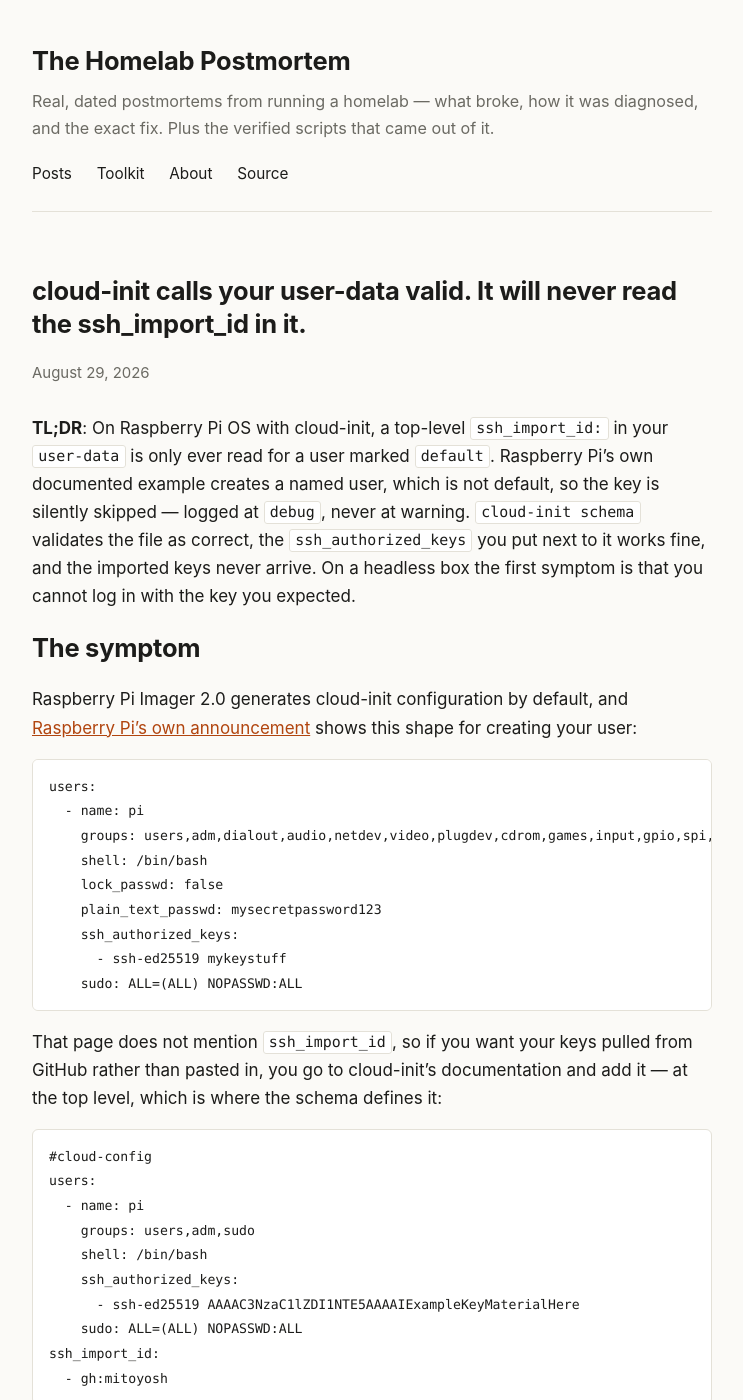
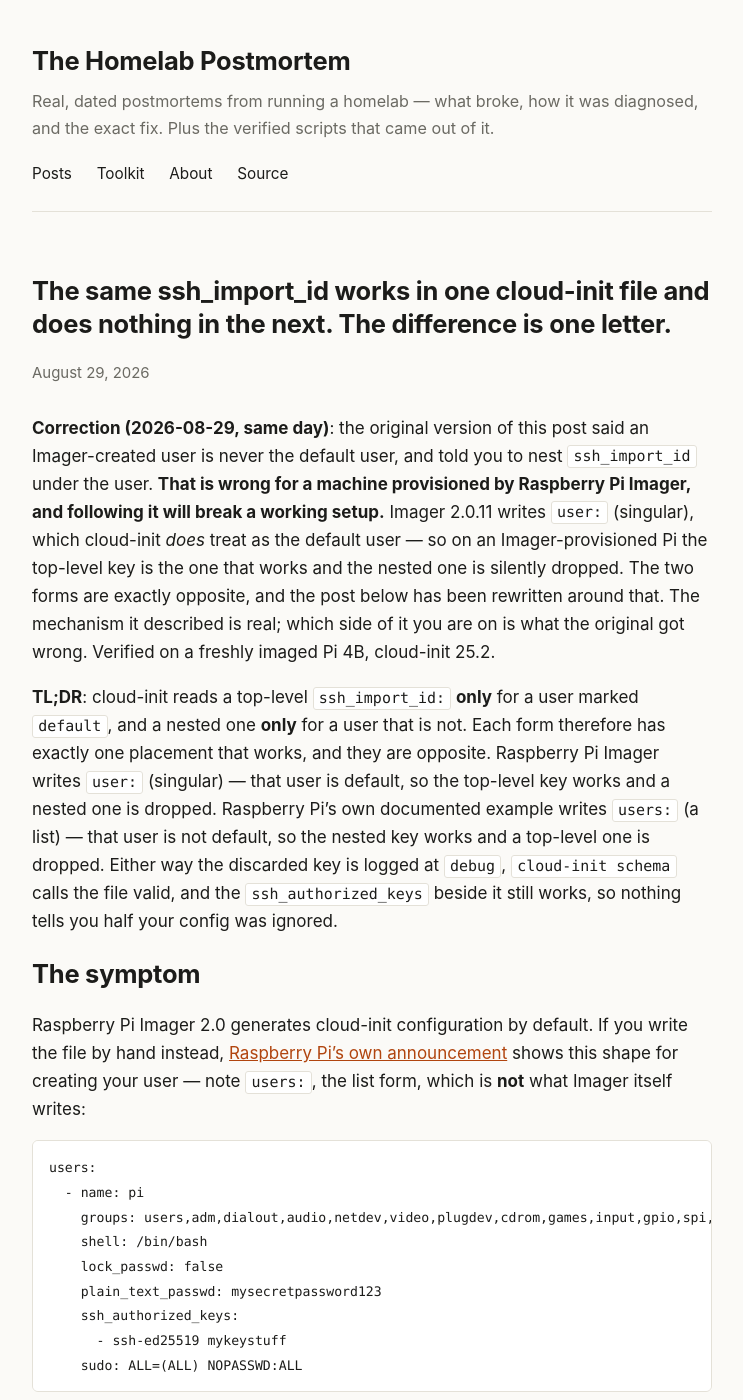
Before and after one commit to mitoyosh/homelab-postmortem, a Jekyll site: the page built from _posts/2026-08-29-cloud-init-validates-the-key-it-never-reads.md, in a window 1280 px wide and 1400 px high. Shown: the whole window, without its empty margins (268-1011 px from the left). Built offline with Jekyll 4.4.1, drawn with Linux system fonts in a browser that asks for light colours; some of the changed text lies outside the part shown.

Commit message:
Correct the cloud-init post: the fix was backwards for Imager machines
Imager 2.0.11 writes user: (singular), which cloud-init treats as the default
user -- so the top-level key works there and nesting it, which the original
post recommended, silently breaks it. Verified all four combinations on a
freshly imaged Pi. Dated correction at the top, per the rpi-clone precedent.

````diff
--- a/_posts/2026-08-29-cloud-init-validates-the-key-it-never-reads.md
+++ b/_posts/2026-08-29-cloud-init-validates-the-key-it-never-reads.md
@@ -1,15 +1,26 @@
 ---
-title: "cloud-init calls your user-data valid. It will never read the ssh_import_id in it."
+title: "The same ssh_import_id works in one cloud-init file and does nothing in the next. The difference is one letter."
 date: 2026-08-29
-excerpt: "Raspberry Pi Imager 2.0 provisions with cloud-init, and Raspberry Pi's own example creates a named user. A top-level ssh_import_id next to it passes schema validation, runs, and does nothing — because that key is only read for a user marked default, and an Imager-created user never is."
+excerpt: "A top-level ssh_import_id is read only for a user marked default, and a nested one only for a user that is not. Raspberry Pi's documented users: example and Imager's generated user: block sit on opposite sides of that line, so the placement that works on one silently does nothing on the other."
 devto_tags: raspberrypi, linux, devops, sysadmin
 ---
 
-**TL;DR**: On Raspberry Pi OS with cloud-init, a top-level `ssh_import_id:` in your `user-data` is only ever read for a user marked `default`. Raspberry Pi's own documented example creates a named user, which is not default, so the key is silently skipped — logged at `debug`, never at warning. `cloud-init schema` validates the file as correct, the `ssh_authorized_keys` you put next to it works fine, and the imported keys never arrive. On a headless box the first symptom is that you cannot log in with the key you expected.
+**Correction (2026-08-29, same day)**: the original version of this post said an
+Imager-created user is never the default user, and told you to nest
+`ssh_import_id` under the user. **That is wrong for a machine provisioned by
+Raspberry Pi Imager, and following it will break a working setup.** Imager
+2.0.11 writes `user:` (singular), which cloud-init *does* treat as the default
+user — so on an Imager-provisioned Pi the top-level key is the one that works
+and the nested one is silently dropped. The two forms are exactly opposite, and
+the post below has been rewritten around that. The mechanism it described is
+real; which side of it you are on is what the original got wrong. Verified on a
+freshly imaged Pi 4B, cloud-init 25.2.
+
+**TL;DR**: cloud-init reads a top-level `ssh_import_id:` **only** for a user marked `default`, and a nested one **only** for a user that is not. Each form therefore has exactly one placement that works, and they are opposite. Raspberry Pi Imager writes `user:` (singular) — that user is default, so the top-level key works and a nested one is dropped. Raspberry Pi's own documented example writes `users:` (a list) — that user is not default, so the nested key works and a top-level one is dropped. Either way the discarded key is logged at `debug`, `cloud-init schema` calls the file valid, and the `ssh_authorized_keys` beside it still works, so nothing tells you half your config was ignored.
 
 ## The symptom
 
-Raspberry Pi Imager 2.0 generates cloud-init configuration by default, and [Raspberry Pi's own announcement](https://www.raspberrypi.com/news/cloud-init-on-raspberry-pi-os/) shows this shape for creating your user:
+Raspberry Pi Imager 2.0 generates cloud-init configuration by default. If you write the file by hand instead, [Raspberry Pi's own announcement](https://www.raspberrypi.com/news/cloud-init-on-raspberry-pi-os/) shows this shape for creating your user — note `users:`, the list form, which is **not** what Imager itself writes:
 
 ```yaml
 users:
@@ -92,13 +103,27 @@
 25.2
 ```
 
+Running all four combinations against the shipped cloud-init on a freshly imaged Pi:
+
 ```
-config placement   user   default   branch taken          import_ids
-top-level          pi     False     else (nested only)    None
-nested under user  pi     False     else (nested only)    ['gh:mitoyosh']
+config form               default   branch taken                import_ids
+user:  + top-level        True      default (reads top-level)   ['gh:mitoyosh']
+user:  + nested           True      default (reads top-level)   []
+users: + top-level        False     else (nested only)          None
+users: + nested           False     else (nested only)          ['gh:mitoyosh']
 ```
 
-Same user, same `default=False`, same cloud-init. The only difference is where the key sits. In the top-level case the module reaches `LOG.debug(...)` and `continue`s, and there is no other user for the top-level value to apply to.
+**Each form has exactly one placement that works, and they are opposite.** The
+`default` column is the whole story: `user:` (singular) declares the default
+user, so the module takes the branch that reads the *top-level* key and never
+looks at a nested one. `users:` (a list) creates ordinary users, so the module
+takes the branch that reads only the *nested* key.
+
+That matters because the two shapes come from two different places. **Raspberry
+Pi Imager 2.0.11 writes `user:`**, verified on the `user-data` it generated for
+this machine. **Raspberry Pi's own documentation shows `users:`.** Follow the
+docs by hand and you need the nested form; let Imager write it and you need the
+top-level form. Nothing anywhere tells you which one you have.
 
 Note the version: Raspberry Pi OS ships **25.2** here, from their own build (`25.2-1~bpo13+1+rpt20`), not the `25.1.4` that Debian Trixie carries. Check the box rather than the distro's package page — the behaviour above is what is actually installed.
 
@@ -113,20 +138,43 @@
 
 > Merge both sources for the default user. A top-level `ssh_import_id` keeps working on its own, and **non-default users are unchanged**.
 
-That fixes a nested `ssh_import_id` being dropped *for the default user*. The case above — a top-level key with a non-default user — is explicitly left as it is. So merging that PR will not fix a Raspberry Pi Imager setup.
+That fixes the `user:` + nested combination — a nested `ssh_import_id` dropped for the default user, which is exactly
+what an Imager-provisioned machine hits if you move the key under the user. It leaves the other half alone: a top-level
+key with a non-default user, the `users:` case, is explicitly unchanged. So the PR closes one of the two holes and not
+the other, and which one matters to you depends on which form your `user-data` uses.
 
 There is also [a Raspberry Pi forum thread](https://forums.raspberrypi.com/viewtopic.php?p=2385229) asking exactly this question. It has no replies.
 
 ## The fix
 
-Nest it under the user, alongside `ssh_authorized_keys`:
+**Look at your `user-data` first, because the correct answer is the opposite of
+itself depending on what you find.** One line settles it:
+
+```bash
+grep -E '^users?:' /var/lib/cloud/instance/user-data.txt
+```
+
+**If it says `user:`** — which is what Raspberry Pi Imager writes — that user is
+the default user, and the key belongs at the top level, outside the user block:
+
+```yaml
+#cloud-config
+user:
+  name: pi
+  ssh_authorized_keys:
+    - ssh-ed25519 AAAAC3NzaC1lZDI1NTE5AAAAIExampleKeyMaterialHere
+ssh_import_id:
+  - gh:mitoyosh
+```
+
+**If it says `users:`** — the list form the documentation shows — that user is
+not the default, and the key belongs nested under it:
 
 ```yaml
 #cloud-config
 users:
   - name: pi
     groups: users,adm,sudo
-    shell: /bin/bash
     sudo: ALL=(ALL) NOPASSWD:ALL
     ssh_authorized_keys:
       - ssh-ed25519 AAAAC3NzaC1lZDI1NTE5AAAAIExampleKeyMaterialHere
@@ -134,7 +182,9 @@
       - gh:mitoyosh
 ```
 
-Both keys are then in the branch that gets read, and both apply.
+Moving the key the wrong way is not a no-op: on an Imager-provisioned machine,
+nesting a `ssh_import_id` that currently works will stop it working, and
+nothing will tell you.
 
 Two things worth knowing before you rely on it. `ssh-import-id` must be installed or the module warns and stops — that one *is* at warning level, so it will show up. And the import needs working networking and reachable GitHub/Launchpad at first boot; if the machine comes up on WiFi that takes a moment, the keys can be a boot behind.
 
@@ -154,3 +204,12 @@
 So the habit is narrow: **a validator passing tells you the file parsed, not that the field is live on your path.** When a config option quietly does nothing, do not re-read the file looking for a typo — go find the code that consumes the key and check what it requires. Here it was one `if`.
 
 The wider one is about partial success. One SSH directive worked and one did not, and that is the shape that costs the most time, because working evidence is louder than absent evidence. You look at `authorized_keys`, see a key, and conclude the mechanism works — when what you have confirmed is that a *different* mechanism works. The same trap as [a WiFi profile that exists with the right SSID and no credentials](https://homelabpostmortem.com/2026/08/19/nmcli-abbreviation-ambiguity-trixie/): the thing you can see being right is not evidence about the thing you cannot.
+
+I fell into a version of that writing this. The mechanism was read correctly
+from the source, the failing case was reproduced, and the fix was tested — on
+the `users:` form, which is what the documentation shows. It never occurred to
+me to check what Imager actually writes, because I had verified so much else.
+Provisioning a machine with Imager hours later is what surfaced it, and the
+advice I had published would have broken that machine. **Reading the code tells
+you what the branches are. It does not tell you which branch your machine is
+on.**
````
Also changed, not shown: assets/covers/2026-08-29-cloud-init-validates-the-key-it-never-reads.png.
